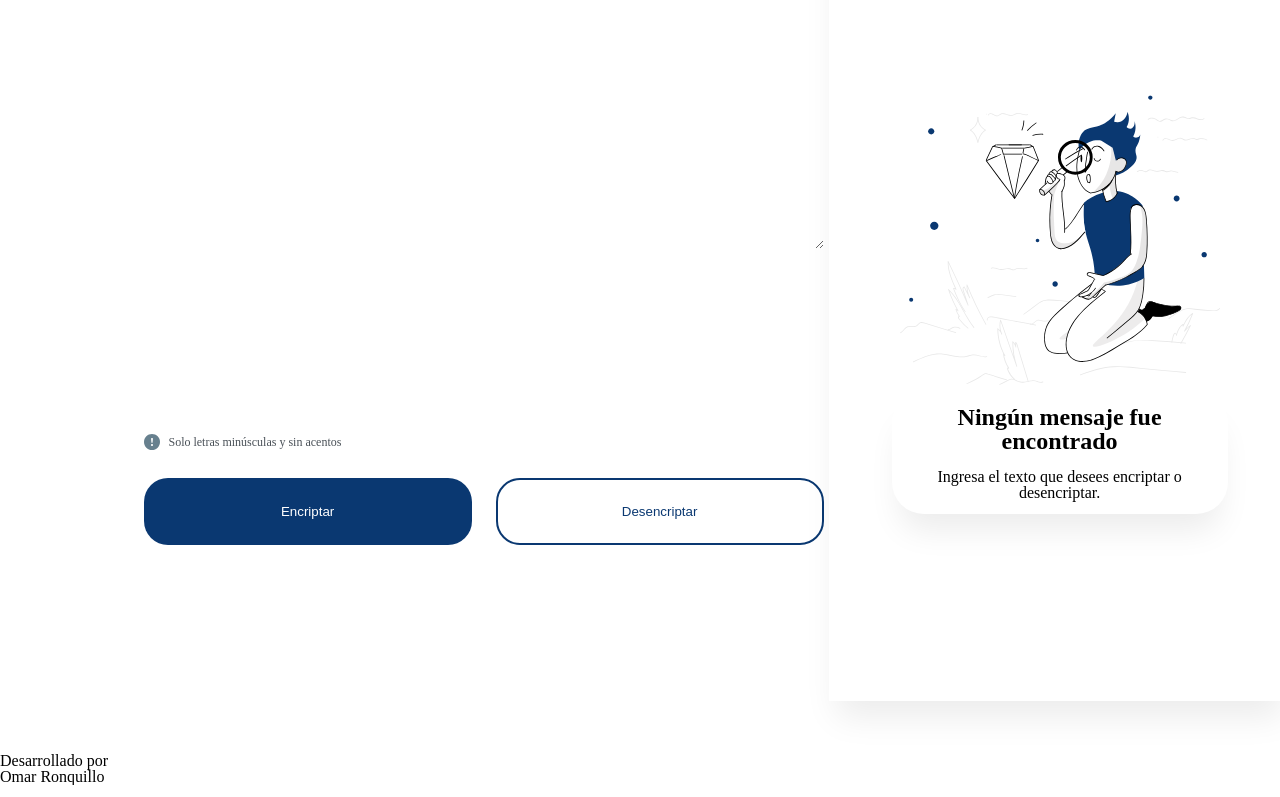
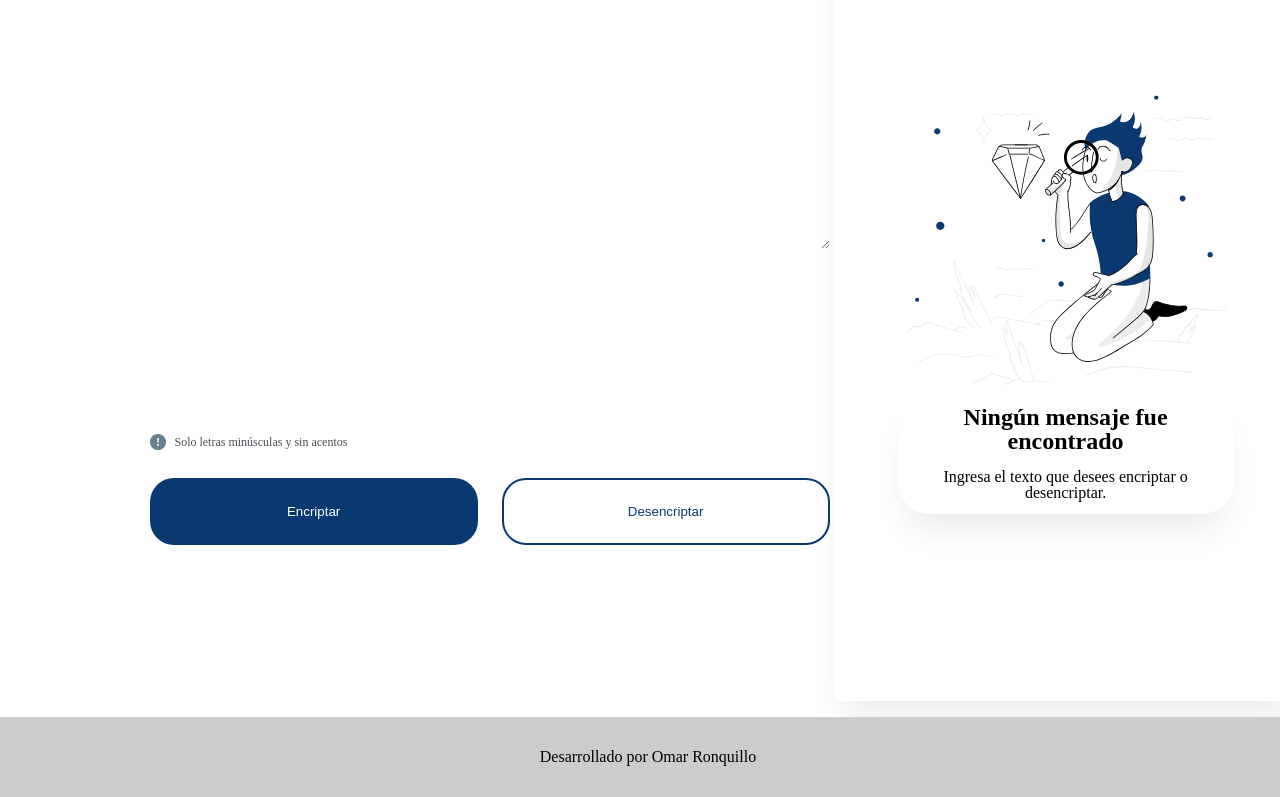
Before and after one commit to Bephoros/alura-challenge-ONE-1-encriptador, a plain HTML site: page index.html in a window 1280 px wide. Shown: the part 99-896 px from the top of the page. Drawn offline with Linux system fonts and the light colour scheme.

Commit message:
Estilos modificados

```diff
--- a/assets/css/style.css
+++ b/assets/css/style.css
@@ -93,6 +93,7 @@ main {
 
 .message-box {
     display: flex;
+    flex-direction: column;
     justify-content: center;
     align-items: center;
     gap: 1rem;
@@ -127,6 +128,52 @@ main {
     font-size: 16px;
 }
 
+.copy {
+    width: 280px;
+    height: 52px;
+    border-radius: 24px;
+    text-align: center;
+    font-size: 12px;
+    background-color: #FFFFFF;
+    border: 2px solid #0A3871;
+    padding: 1rem;
+    cursor: pointer;
+    transition: background-color 500ms ease-in-out;
+}
+
+.copy:hover {
+    background-color: #0A3871;
+    color: white;
+    border: 2px solid red;
+}
+
+.flex-between {
+    height: 100%;
+    width: 100%;
+    display: flex;
+    flex-direction: column;
+    justify-content: space-between;
+    align-items: center;
+}
+
+.margin-bottom {
+    margin-bottom: 3.5rem;
+}
+
+.final-message {
+    padding: 1rem;
+}
+
+footer {
+    display: flex;
+    justify-content: center;
+    align-items: center;
+    text-align: center;
+    width: 100%;
+    height: 10vh;
+    background-color: #CCCCCC;
+}
+
 @media screen and (min-width: 768px) {
     .buttons {
         flex-direction: row;
@@ -139,17 +186,28 @@ main {
     }
 
     .message {
-        min-height: 20vh;
+        min-height: 40vh;
     }
 
     .message-box {
         width: 688px;
-        height: 133px;
+        height: 200px;
+        margin-bottom: 0;
     }
 
     .small-box {
         width: 624px;
         height: 69px;
+    }
+
+    footer {
+        display: flex;
+        justify-content: center;
+        align-items: center;
+        text-align: center;
+        width: 100%;
+        height: 10vh;
+        background-color: #CCCCCC;
     }
 }
 
@@ -157,8 +215,8 @@ main {
     body {
         display: grid;
         grid-template-columns: 10% 1fr;
-        grid-template-rows: 100%;
-        gap: 10px;
+        grid-template-rows: 1fr auto;
+        gap: 1rem;
         box-sizing: border-box;
     }
 
@@ -245,25 +303,6 @@ main {
         box-shadow: none;
     }
 
-    .copy {
-        width: 280px;
-        height: 52px;
-        border-radius: 24px;
-        text-align: center;
-        font-size: 12px;
-        background-color: #FFFFFF;
-        border: 2px solid #0A3871;
-        padding: 1rem;
-        cursor: pointer;
-        transition: background-color 500ms ease-in-out;
-    }
-
-    .copy:hover {
-        background-color: #0A3871;
-        color: white;
-        border: 2px solid red;
-    }
-
     .hidden {
         display: none;
     }
@@ -280,4 +319,20 @@ main {
     .margin-bottom {
         margin-bottom: 3.5rem;
     }
+
+    footer {
+        grid-row: 2;
+        grid-column: 1 / span 2;
+        display: flex;
+        justify-content: center;
+        align-items: center;
+        text-align: center;
+        width: 100%;
+        height: 10vh;
+        background-color: #CCCCCC;
+    }
+
+    footer > p {
+        margin-right: 8rem;
+    }
 }
```
